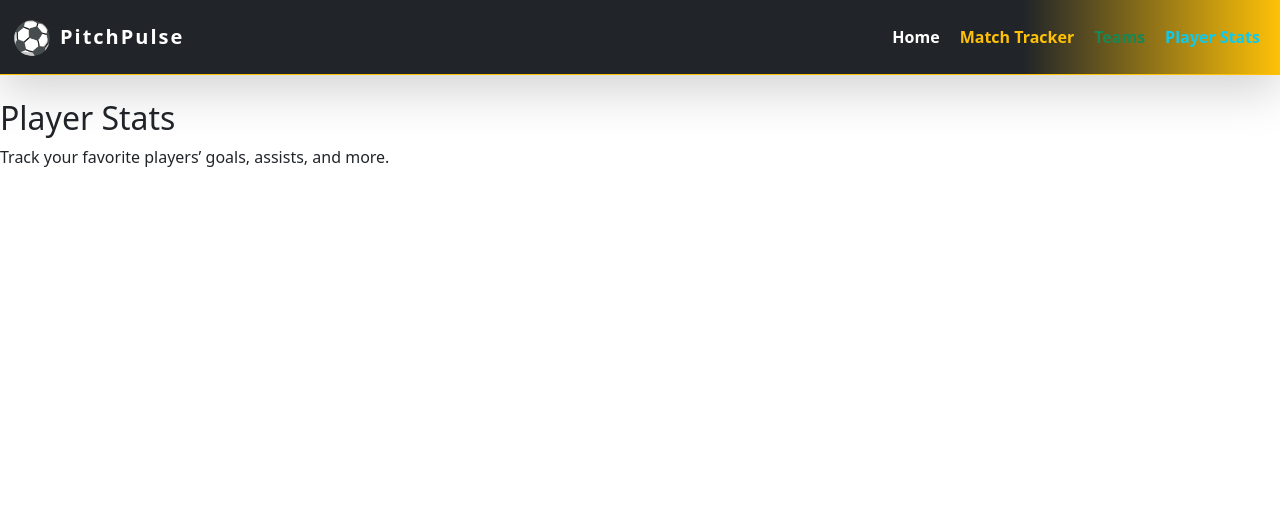
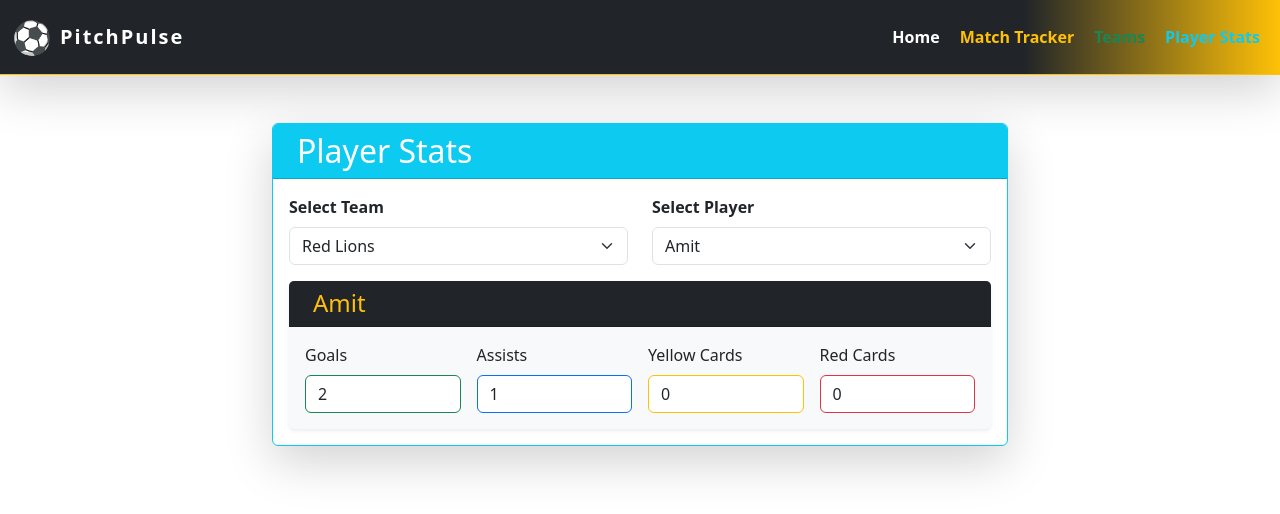
Before and after one commit to RishithSuresh/PitchPulse, a React (Create React App) app: page /stats in a window 1280 px wide. Shown: the top 514 px of the page. Built offline with nearby package versions, Linux system fonts and the light colour scheme.

Commit message:
PlayerStats Feature Commit

```diff
--- a/src/pages/PlayerStats.js
+++ b/src/pages/PlayerStats.js
@@ -1,8 +1,129 @@
+
+import React, { useState } from "react";
+
+
+// Utility to get/set teams from localStorage
+function getTeamsFromStorage() {
+  try {
+    const data = localStorage.getItem('teams');
+    if (!data) return [];
+    return JSON.parse(data);
+  } catch {
+    return [];
+  }
+}
+
+function saveTeamsToStorage(teams) {
+  localStorage.setItem('teams', JSON.stringify(teams));
+}
+
+
 function PlayerStats() {
+  const [teams, setTeams] = useState(() => {
+    // Load from localStorage, or fallback to demo if empty
+    const stored = getTeamsFromStorage();
+    if (stored.length === 0) {
+      // Demo fallback
+      return [
+        { name: "Red Lions", players: [
+          { name: "Amit", stats: { goals: 2, assists: 1, yellow: 0, red: 0 } },
+          { name: "Ravi", stats: { goals: 1, assists: 2, yellow: 1, red: 0 } }
+        ]},
+        { name: "Blue Hawks", players: [
+          { name: "Sam", stats: { goals: 3, assists: 0, yellow: 0, red: 0 } },
+          { name: "John", stats: { goals: 0, assists: 1, yellow: 0, red: 1 } }
+        ]}
+      ];
+    }
+    // Ensure all players have stats
+    return stored.map(team => ({
+      ...team,
+      players: team.players.map(p => ({
+        ...p,
+        stats: p.stats || { goals: 0, assists: 0, yellow: 0, red: 0 }
+      }))
+    }));
+  });
+  const [selectedTeam, setSelectedTeam] = useState(0);
+  const [selectedPlayer, setSelectedPlayer] = useState(0);
+
+  // Save to localStorage on teams change
+  React.useEffect(() => {
+    saveTeamsToStorage(teams);
+  }, [teams]);
+
+  const handleStatChange = (stat, value) => {
+    setTeams(teams => teams.map((team, tIdx) =>
+      tIdx === selectedTeam
+        ? {
+            ...team,
+            players: team.players.map((p, pIdx) =>
+              pIdx === selectedPlayer
+                ? { ...p, stats: { ...p.stats, [stat]: value } }
+                : p
+            )
+          }
+        : team
+    ));
+  };
+
+  const team = teams[selectedTeam] || { players: [] };
+  const player = team.players[selectedPlayer] || { name: '', stats: { goals: 0, assists: 0, yellow: 0, red: 0 } };
+
   return (
-    <div>
-      <h2>Player Stats</h2>
-      <p>Track your favorite players’ goals, assists, and more.</p>
+    <div className="container py-4">
+      <div className="row justify-content-center">
+        <div className="col-md-8">
+          <div className="card shadow-lg border-info mb-4">
+            <div className="card-header bg-info text-white d-flex align-items-center gap-2">
+              <i className="bi bi-bar-chart-fill" style={{fontSize: '2rem'}}></i>
+              <h2 className="mb-0">Player Stats</h2>
+            </div>
+            <div className="card-body">
+              <div className="row mb-3">
+                <div className="col-md-6">
+                  <label className="form-label fw-bold">Select Team</label>
+                  <select className="form-select" value={selectedTeam} onChange={e => { setSelectedTeam(Number(e.target.value)); setSelectedPlayer(0); }}>
+                    {teams.map((t, i) => <option value={i} key={i}>{t.name}</option>)}
+                  </select>
+                </div>
+                <div className="col-md-6">
+                  <label className="form-label fw-bold">Select Player</label>
+                  <select className="form-select" value={selectedPlayer} onChange={e => setSelectedPlayer(Number(e.target.value))}>
+                    {team.players.map((p, i) => <option value={i} key={i}>{p.name}</option>)}
+                  </select>
+                </div>
+              </div>
+              <div className="card border-0 bg-light shadow-sm">
+                <div className="card-header bg-dark text-warning d-flex align-items-center gap-2">
+                  <i className="bi bi-person-fill" style={{fontSize: '1.5rem'}}></i>
+                  <h4 className="mb-0">{player.name}</h4>
+                </div>
+                <div className="card-body">
+                  <div className="row g-3">
+                    <div className="col-md-3">
+                      <label className="form-label">Goals</label>
+                      <input type="number" min="0" className="form-control border-success" value={player.stats.goals} onChange={e => handleStatChange('goals', Number(e.target.value))} />
+                    </div>
+                    <div className="col-md-3">
+                      <label className="form-label">Assists</label>
+                      <input type="number" min="0" className="form-control border-primary" value={player.stats.assists} onChange={e => handleStatChange('assists', Number(e.target.value))} />
+                    </div>
+                    <div className="col-md-3">
+                      <label className="form-label">Yellow Cards</label>
+                      <input type="number" min="0" className="form-control border-warning" value={player.stats.yellow} onChange={e => handleStatChange('yellow', Number(e.target.value))} />
+                    </div>
+                    <div className="col-md-3">
+                      <label className="form-label">Red Cards</label>
+                      <input type="number" min="0" className="form-control border-danger" value={player.stats.red} onChange={e => handleStatChange('red', Number(e.target.value))} />
+                    </div>
+                  </div>
+                </div>
+              </div>
+            </div>
+          </div>
+        </div>
+      </div>
     </div>
   );
 }
```
